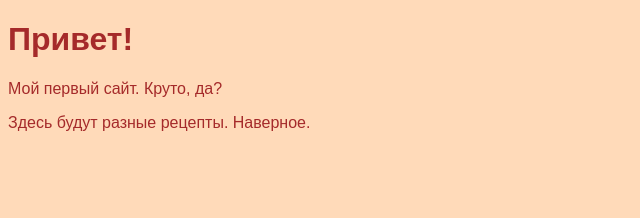
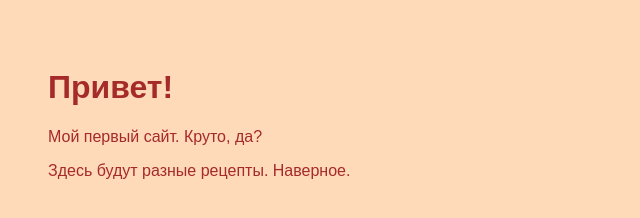
Before and after one commit to bvzgjkmpjdfntkz79-sketch/whity, a plain HTML site: page index.html in a window 1280 px wide. Shown: the whole page, without its empty margins (0-640 px from the left). Drawn offline with Linux system fonts and the light colour scheme.

Commit message:
Add files via upload

```diff
--- a/index.html
+++ b/index.html
@@ -6,7 +6,8 @@
   body {
     font-family: arial;
     color: #A52A2A;
-    background-color: #FFDAB9
+    background-color: #FFDAB9;
+    padding: 40px;
   }
 </style>
 </head>
```
